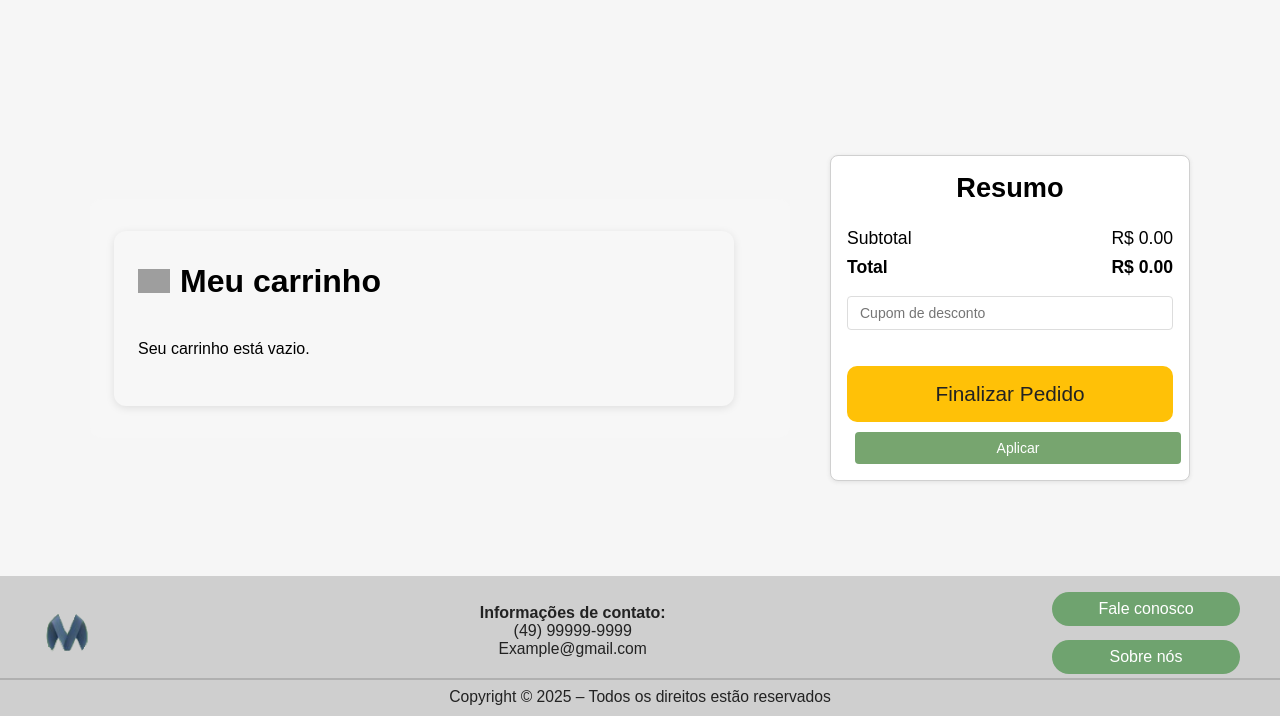
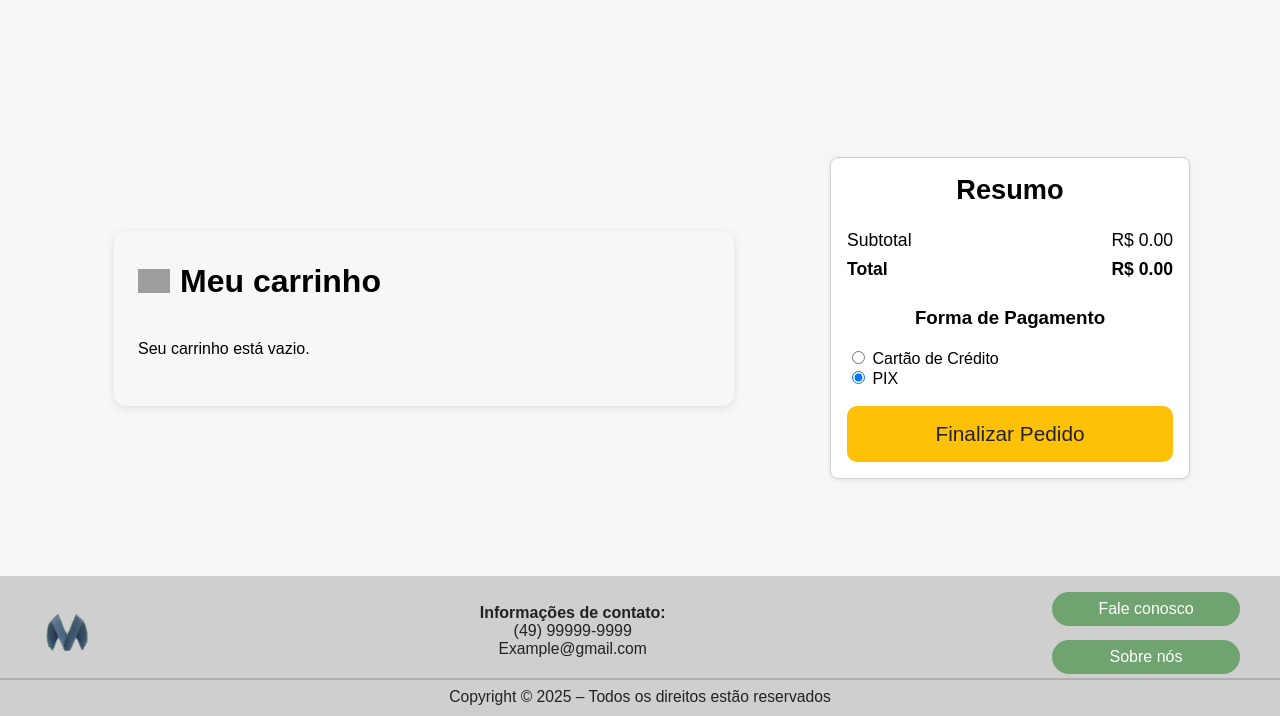
Before and after one commit to MuriloJochkeck/Projeto-Integrador-Grupo-1, a Flask app: template templates/pages/carrinho.html in a window 1280 px wide. Shown: the part 84-800 px from the top of the page. Run offline with Flask 3, Linux system fonts and the light colour scheme; the template is opened without the code that fills it, so the values that code supplies are empty; grey boxes are pictures that could not be loaded.

Commit message:
pix ou cartão (botao)

```diff
--- a/templates/pages/carrinho.html
+++ b/templates/pages/carrinho.html
@@ -97,8 +97,11 @@
           <span>Total</span>
           <span>R$ {{ '%.2f'|format(total) }}</span>
         </div>
+        <h3 style="text-align: center;">Forma de Pagamento</h3>
         {% if not cupom_aplicado %}
-        <input class="coupon-input" placeholder="Cupom de desconto" />
+        <label><input type="radio" name="payment" checked /> Cartão de Crédito</label>
+        <label><input type="radio" name="payment" checked /> PIX</label>
+
         {% else %}
         <div class="applied-coupon">
           <span>Cupom aplicado: {{ cupom_aplicado.codigo }}</span>
```
